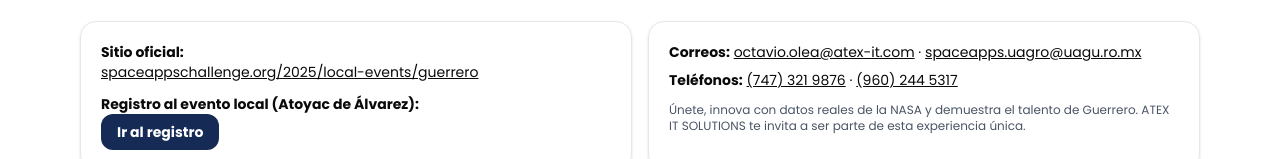
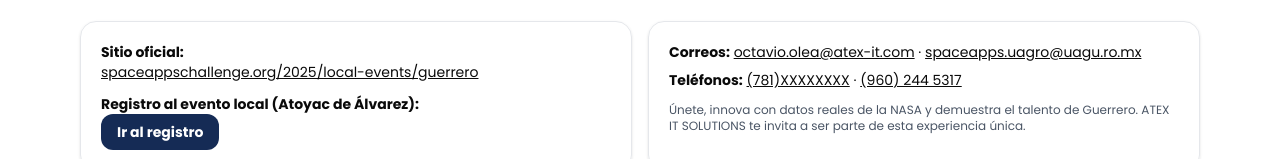
Before and after one commit to Tavolordk/spaceappAtoyac, a Next.js app: page /convocatoria in a window 1280 px wide. Shown: the part 3529-3688 px from the top of the page. Built offline with nearby package versions, Linux system fonts and the light colour scheme.

Commit message:
cambiado numero

```diff
--- a/src/components/Convocatoria.tsx
+++ b/src/components/Convocatoria.tsx
@@ -251,7 +251,7 @@
                 <a className="underline" href="mailto:spaceapps.uagro@uagu.ro.mx">spaceapps.uagro@uagu.ro.mx</a>
               </p>
               <p className="mt-2 text-sm">
-                <strong>Teléfonos:</strong> <a className="underline" href="tel:+527473219876">(747) 321 9876</a> · {" "}
+                <strong>Teléfonos:</strong> <a className="underline" href="tel:+527473219876">(781)XXXXXXXX</a> · {" "}
                 <a className="underline" href="tel:+529602445317">(960) 244 5317</a>
               </p>
               <p className="mt-3 text-xs text-gray-600">
```
